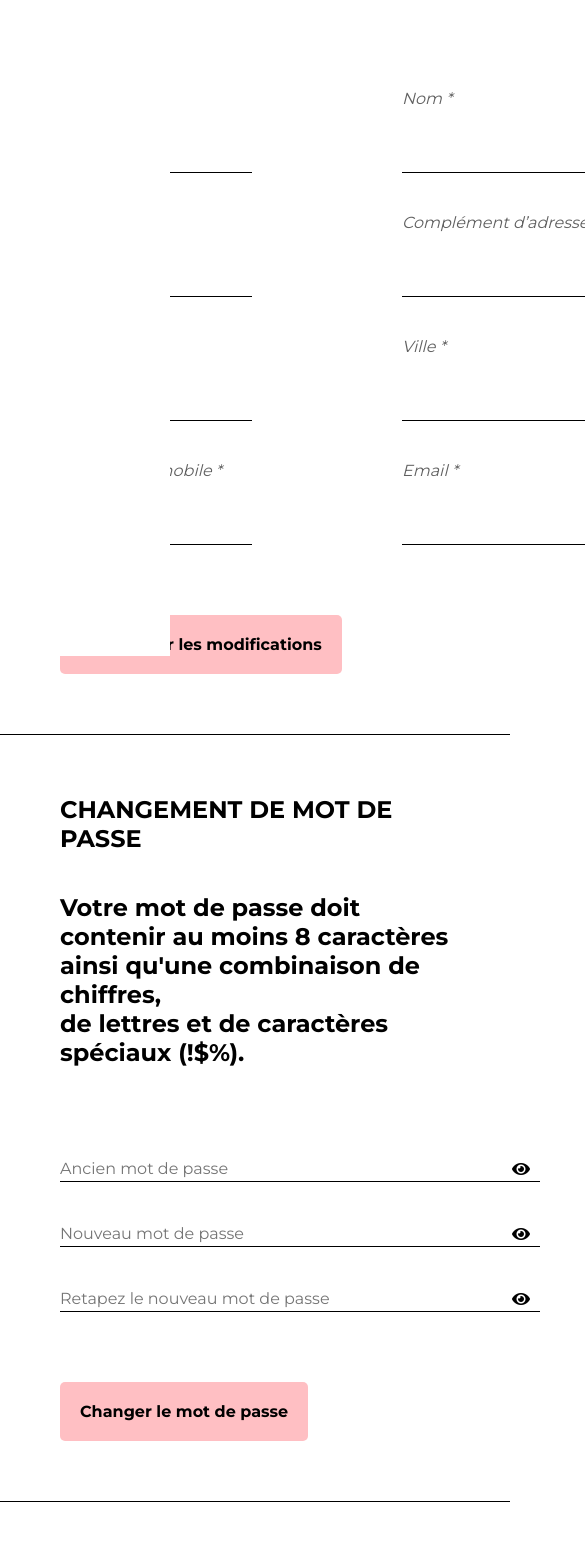
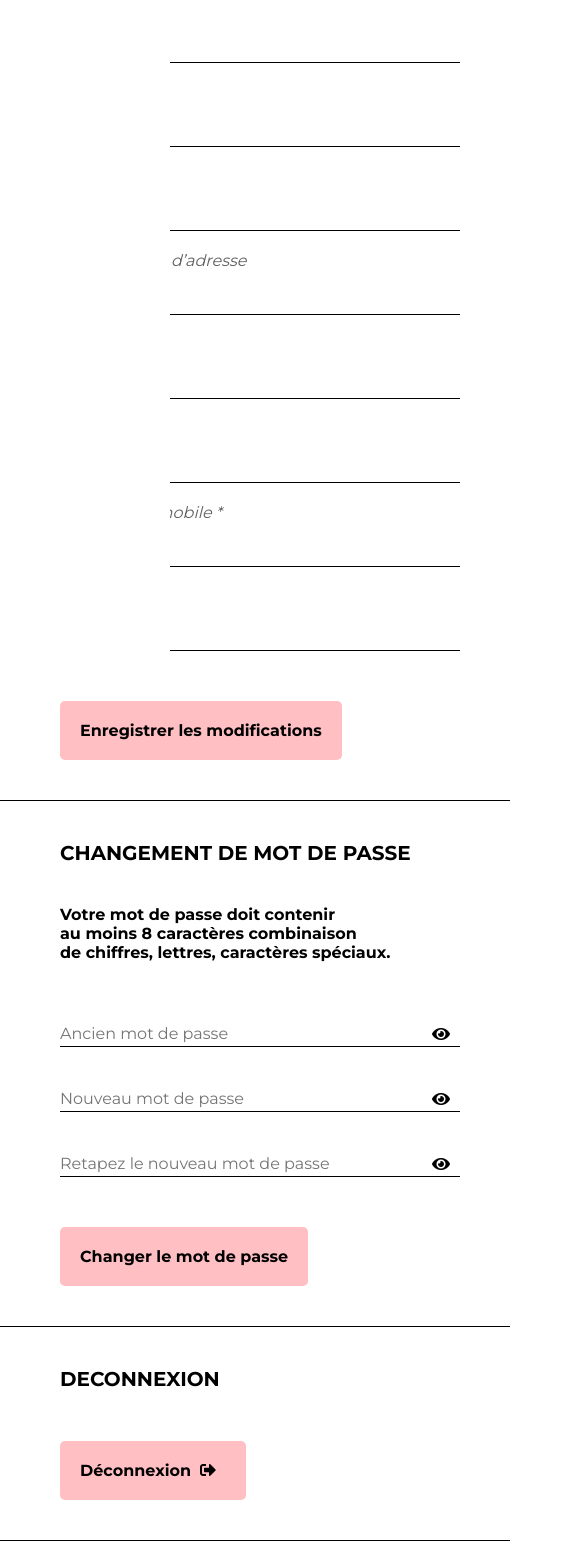
Before and after one commit to AnneGicquel/MarcheAvecEliane, an Angular app: page /accountSettings in a window 390 px wide. Shown: the part 268-1828 px from the top of the page, 585 px wide, since content can reach past the window. Built offline with nearby package versions, Linux system fonts and the light colour scheme.

Commit message:
responsive part

```diff
--- a/src/app/components/header/header.component.ts
+++ b/src/app/components/header/header.component.ts
@@ -15,6 +15,20 @@ export class HeaderComponent {
 
   // TOGGLE MOBILE MENU
   constructor(private renderer: Renderer2, private el: ElementRef) {}
+
+  ngOnInit(): void {
+    // Détection du clic sur un lien dans le menu
+    this.el.nativeElement.querySelectorAll('.menu-item a').forEach((anchor: { addEventListener: (arg0: string, arg1: (event: any) => void) => void; getAttribute: (arg0: string) => string; }) => {
+      anchor.addEventListener('click', (event) => {
+        event.preventDefault(); // Empêcher le comportement par défaut du lien
+        const targetId = anchor.getAttribute('href').substring(1); // Récupérer l'identifiant de la section cible
+        const targetElement = document.getElementById(targetId); // Trouver l'élément de la section cible
+        if (targetElement) {
+          targetElement.scrollIntoView({ behavior: 'smooth', block: 'start' }); // Faire défiler la page vers la section cible
+        }
+      });
+    });
+  }
 
   ngAfterViewInit() {
     const menuBurger = this.el.nativeElement.querySelector('.menuBurger');
--- a/src/app/pages/account-settings/account-settings.component.css
+++ b/src/app/pages/account-settings/account-settings.component.css
@@ -2,6 +2,7 @@
 .accountSettingsMain {
   display: flex;
   flex-direction: column;
+  justify-content: center;
 }
 
 /* GLOBAL */
@@ -10,12 +11,16 @@ section {
   height: auto;
   padding: 60px;
   border-bottom: 1px solid var(--black);
+  /* border: solid red 2px; */
 }
 h1 {
   margin-bottom: 40px;
+  font-size: clamp(20px, 4vw, 24px);
 }
 h2 {
   margin-bottom: 50px;
+  font-size: clamp(16px, 4vw, 24px);
+
 }
 button {
   width: auto;
@@ -31,11 +36,13 @@ button {
 .formContainer {
   display: flex;
   justify-content: space-between;
+  /* border: solid greenyellow 2px; */
 }
 .twoColumnForm {
   display: flex;
   justify-content: space-between;
   width: 100%;
+  /* border: solid pink 2px; */
 }
 .leftFormPart,
 .rightFormPart {
@@ -67,9 +74,6 @@ input:focus {
   padding-top: 5px;
   padding-left: 5px;
 }
-/* .submitButton {
-    margin-top: 20px;
-} */
 .error-message p {
   color: var(--redLine);
   font-size: 12px;
@@ -106,7 +110,7 @@ input:focus {
 
 .validationContainer .block {
   margin-bottom: 3px;
-  font-size: 8px;
+  font-size: 12px;
 }
 .valid {
   color: var(--grey);
@@ -123,7 +127,7 @@ input:focus {
 }
 p {
   width: 570px;
-  font-size: 16px;
+  font-size: clamp(12px, 4vw, 16px);
 }
 .deleteBTN {
   background-color: var(--white);
@@ -134,3 +138,50 @@ p {
 .deleteAccountSection {
   margin-bottom: 40px;
 }
+
+
+/* RESPONSIVE */
+@media (max-width: 900px) {
+
+  .twoColumnForm {
+    flex-direction: column;
+  }
+
+  .deleteAccountContainer{
+    flex-direction: column;
+  }
+
+  input{
+    margin-right: 0px;
+    width: 100%;
+    max-width: 400px;
+  }
+  p {
+    width: 400px;
+}
+.inputPlusEyeContainer {
+  width: 400px;
+  /* margin-top: 30px; */
+}
+.leftFormPart,
+.rightFormPart {
+  width: 400px;
+}
+
+label{
+  margin: 20px 0;
+}
+button {
+  padding: 20px;
+  margin-top: 50px;
+}
+section{
+  padding: 40px 60px;
+}
+.deconnexionh1{
+  margin-bottom: 0;
+}
+h2{
+  margin-bottom: 20px;
+}
+}
--- a/src/app/pages/account-settings/account-settings.component.html
+++ b/src/app/pages/account-settings/account-settings.component.html
@@ -1,6 +1,6 @@
 <main class="accountSettingsMain">
   <!-- Partie “MES INFORMATIONS PERSONNELLES” -->
-  <section>
+  <section id="informationsPersonnelles">
     <h1>MES INFORMATIONS PERSONNELLES</h1>
     <h2>Mes informations générales</h2>
 
@@ -8,6 +8,22 @@
       <form class="twoColumnForm" [formGroup]="userForm">
         <!-- ********** LEFT PART ********** -->
         <div class="leftFormPart">
+          <!-- NOM -->
+          <div class="cell">
+            <label>Nom *</label>
+            <input
+              type="text"
+              formControlName="lastName"
+              [class.ifError]="validationError.includes('lastName')"
+            />
+            <!-- ERROR -->
+            <div class="error-message">
+              @if (validationError.includes('lastName')) {
+              <p>Le nom de famille est requis</p>
+              }
+            </div>
+          </div>
+
           <!-- PRENOM -->
           <div class="cell">
             <label>Prénom *</label>
@@ -40,6 +56,32 @@
               } @if (userForm.get('address')?.errors?.['pattern']){
               <p>L'adresse est invalide</p>
               } }
+            </div>
+          </div>
+
+          <!-- ADRESSE LINE 2 -->
+          <div class="cell">
+            <label>Complément d’adresse</label>
+            <input type="text" formControlName="addressLine2" />
+          </div>
+        </div>
+        <!-- end LEFT FORM -->
+
+        <!-- ********** RIGHT PART ********** -->
+        <div class="rightFormPart">
+          <!-- CITY -->
+          <div class="cell">
+            <label>Ville *</label>
+            <input
+              type="text"
+              formControlName="city"
+              [class.ifError]="validationError.includes('city')"
+            />
+            <!-- ERROR -->
+            <div class="error-message">
+              @if (validationError.includes('city')) {
+              <p>La ville est requise</p>
+              }
             </div>
           </div>
 
@@ -81,57 +123,6 @@
             </div>
           </div>
 
-          <!-- BTN -->
-          <button
-            class="submitButton"
-            type="submit"
-            (click)="submitModifications()"
-          >
-            Enregistrer les modifications
-          </button>
-        </div>
-        <!-- end LEFT FORM -->
-
-        <!-- ********** RIGHT PART ********** -->
-        <div class="rightFormPart">
-          <!-- NOM -->
-          <div class="cell">
-            <label>Nom *</label>
-            <input
-              type="text"
-              formControlName="lastName"
-              [class.ifError]="validationError.includes('lastName')"
-            />
-            <!-- ERROR -->
-            <div class="error-message">
-              @if (validationError.includes('lastName')) {
-              <p>Le nom de famille est requis</p>
-              }
-            </div>
-          </div>
-
-          <!-- ADRESSE LINE 2 -->
-          <div class="cell">
-            <label>Complément d’adresse</label>
-            <input type="text" formControlName="addressLine2" />
-          </div>
-
-          <!-- CITY -->
-          <div class="cell">
-            <label>Ville *</label>
-            <input
-              type="text"
-              formControlName="city"
-              [class.ifError]="validationError.includes('city')"
-            />
-            <!-- ERROR -->
-            <div class="error-message">
-              @if (validationError.includes('city')) {
-              <p>La ville est requise</p>
-              }
-            </div>
-          </div>
-
           <!-- EMAIL -->
           <div class="cell">
             <label>Email *</label>
@@ -154,16 +145,20 @@
         <!-- fin RIGHT PART -->
       </form>
     </div>
+    <!-- BTN -->
+    <button class="submitButton" type="submit" (click)="submitModifications()">
+      Enregistrer les modifications
+    </button>
     <!-- fin DIV formContainer -->
   </section>
 
   <!-- Partie “CHANGEMENT DE MOT DE PASSE” -->
-  <section>
+  <section id="motDePasse">
     <h1>CHANGEMENT DE MOT DE PASSE</h1>
     <h2>
-      Votre mot de passe doit contenir au moins 8 caractères <br />
-      ainsi qu'une combinaison de chiffres,<br />
-      de lettres et de caractères spéciaux (!$%).
+      Votre mot de passe doit contenir<br />
+      au moins 8 caractères combinaison <br />
+      de chiffres, lettres, caractères spéciaux.
     </h2>
     <form class="pwdForm" [formGroup]="userForm">
       <!-- OLD PWD -->
@@ -324,8 +319,8 @@
   </section>
 
   <!-- Partie “DECONNEXION” -->
-  <section>
-    <h1>DECONNEXION</h1>
+  <section id="deconnexion">
+    <h1 class="deconnexionh1">DECONNEXION</h1>
     <button class="signOutBtn" routerLink="/login">
       <!-- <button (click)="logout()"> -->
       Déconnexion &nbsp;<i class="fas fa-sign-out-alt"></i>
@@ -345,6 +340,4 @@
       <!-- modal -->
     </div>
   </section>
-
-
 </main>
```
